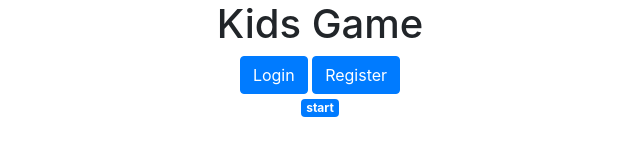
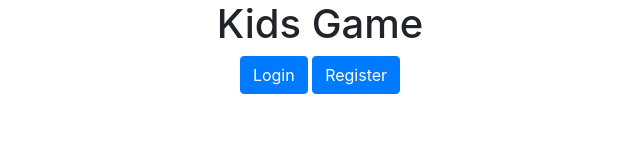
Before and after one commit to jessicalatorre/Kidz-App, a website: page public/homepage.html in a window 1280 px wide. Shown: the full height of the page, 320-960 px from the left. Drawn offline with nearby package versions, Linux system fonts and the light colour scheme.

Commit message:
commented out start button, users must log in

```diff
--- a/public/homepage.html
+++ b/public/homepage.html
@@ -28,10 +28,10 @@
 
 
   </div>
-  <div id="levelSelect" class="container-fluid text-center">
+  <!-- <div id="levelSelect" class="container-fluid text-center"> -->
     <!-- loop through available levels -->
-    <a href="/game" class="badge badge-primary">start</a>
-     </div>
+    <!-- <a href="/game" class="badge badge-primary">start</a> -->
+     <!-- </div> -->
 
   <!-- Optional JavaScript -->
   <!-- jQuery first, then Popper.js, then Bootstrap JS -->
```
